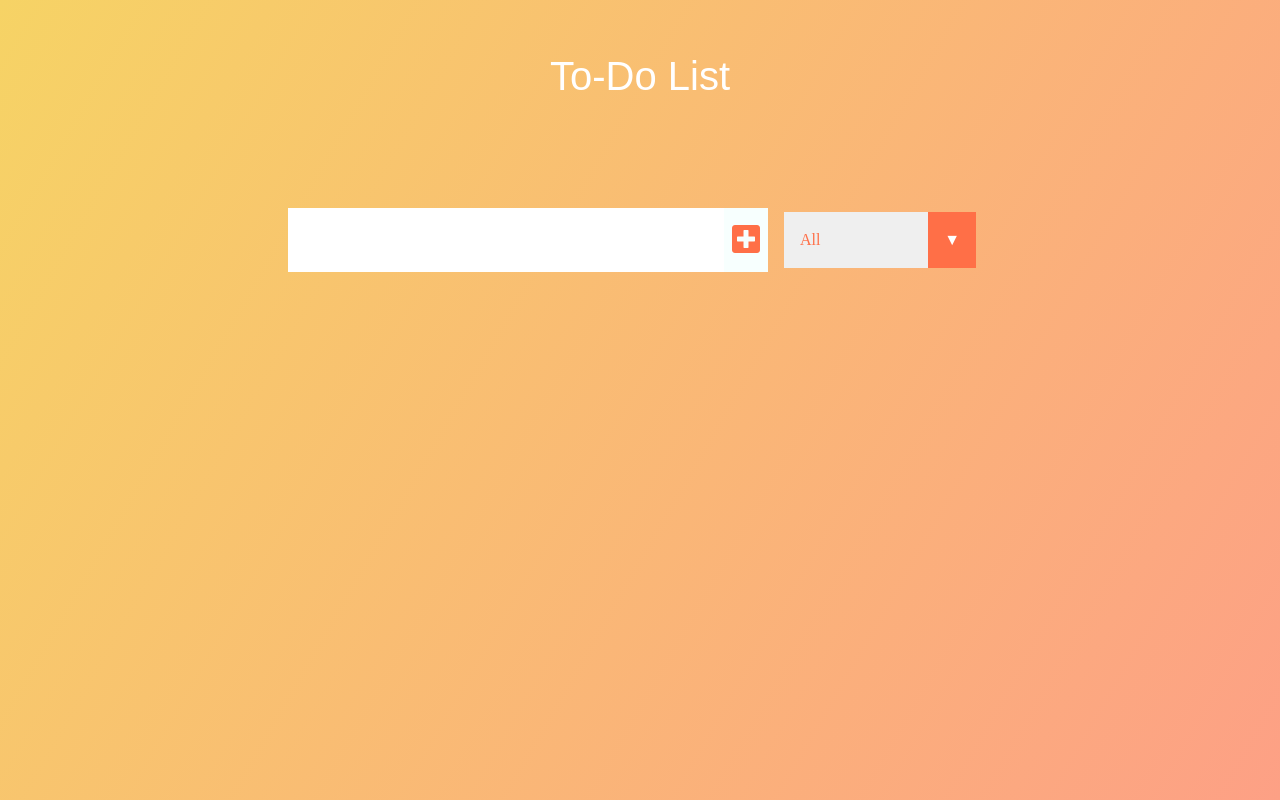
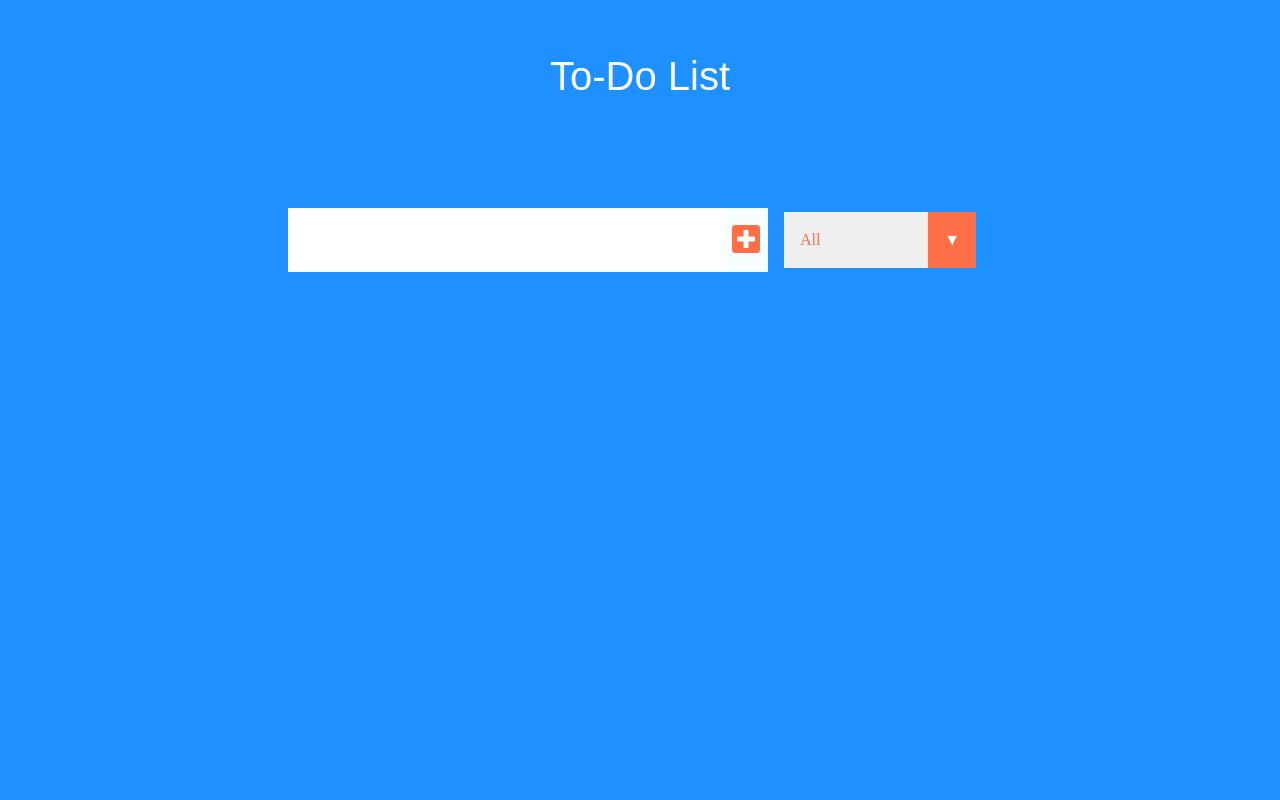
Before and after one commit to CornveliousFarva/to-do-list-react, a React (Create React App) app in the folder to-do-list/: page / in a window 1280 px wide. Built offline with nearby package versions, Linux system fonts and the light colour scheme; the HTML template or start-up script is replaced by a standard one.

Commit message:
Changed the background color to dodger blue, which will make the text stand out better.

```diff
--- a/to-do-list/src/App.css
+++ b/to-do-list/src/App.css
@@ -4,7 +4,7 @@
   box-sizing: border-box;
 }
 body {
-  background-image: linear-gradient(120deg, #f6d365 0%, #fda085 100%);
+  background-color: dodgerblue;
   color: white;
   font-family: "Poppins", sans-serif;
   min-height: 100vh;
--- a/to-do-list/src/components/Form.js
+++ b/to-do-list/src/components/Form.js
@@ -32,6 +32,8 @@ const Form = ({ setInputText, todos, setTodos, inputText, setStatus }) => {
             <button onClick = {submitTodoHandler} className="todo-button" type="submit">
               <i className="fas fa-plus-square"></i>
             </button>
+        <Row>
+            <Col>
                 <div className="select">
                 <select onChange={statusHandler} name="todo-items" className="filter-todo">
                     <option value="all">All</option>
@@ -39,6 +41,9 @@ const Form = ({ setInputText, todos, setTodos, inputText, setStatus }) => {
                     <option value="Incomplete">Incomplete</option>
                 </select>
             </div>
+            </Col>
+        </Row>
+
           {/* <div className="importance">
               <select name="todo-importance" className="filter-importance">
                   <option value="very">Very Important</option>
```
Also changed, not shown: 1 other file (tests, documents, lock files or other folders). Lines whose indentation alone changed are shown as unchanged.
